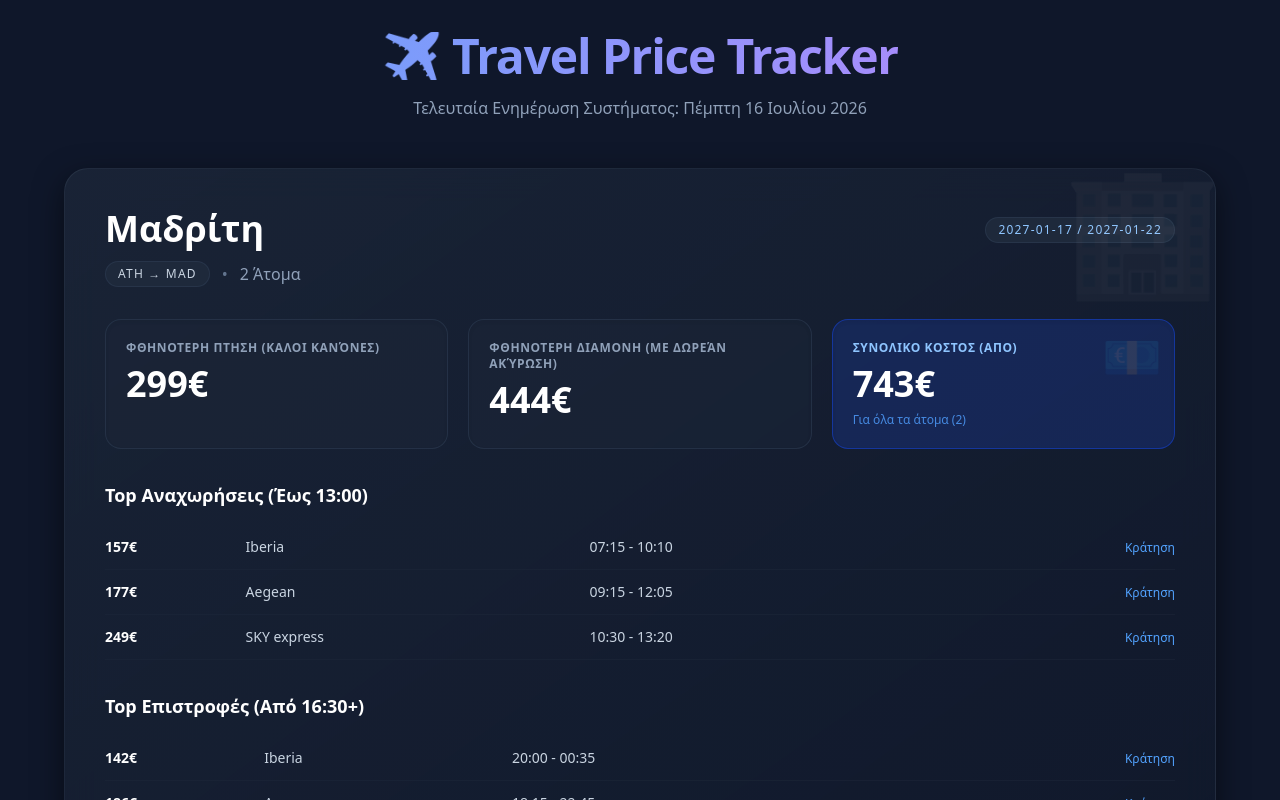
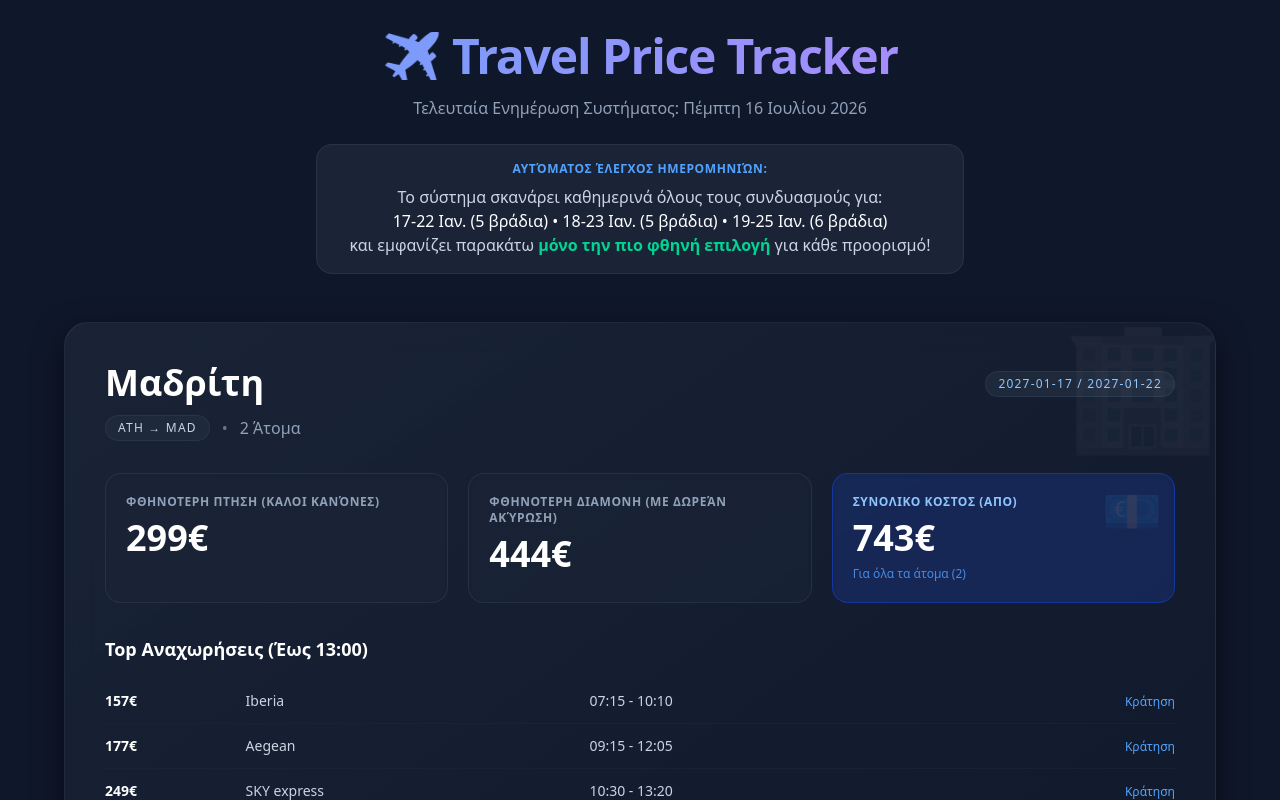
Before and after one commit to pymshadow/travel-tracker, a React (Vite) app in the folder dashboard/: page / in a window 1280 px wide. Shown: the top 800 px of the page. Built offline with nearby package versions, Linux system fonts and the light colour scheme.

Commit message:
Add UI banner with dates being checked

```diff
--- a/dashboard/src/App.jsx
+++ b/dashboard/src/App.jsx
@@ -40,9 +40,15 @@ function App() {
       <div className="max-w-6xl mx-auto">
         <header className="mb-12 text-center">
           <h1 className="text-4xl md:text-5xl font-extrabold mb-4 text-gradient tracking-tight">✈️ Travel Price Tracker</h1>
-          <p className="text-slate-400 font-medium flex justify-center items-center gap-4">
+          <p className="text-slate-400 font-medium flex justify-center items-center gap-4 mb-6">
             Τελευταία Ενημέρωση Συστήματος: {lastUpdate}
           </p>
+          <div className="inline-block bg-slate-800/80 border border-slate-700/50 rounded-2xl p-4 md:px-8 text-sm md:text-base text-slate-300">
+            <span className="font-bold text-blue-400 mb-2 block uppercase tracking-wider text-xs">Αυτόματος Έλεγχος Ημερομηνιών:</span>
+            Το σύστημα σκανάρει καθημερινά όλους τους συνδυασμούς για:<br/>
+            <span className="text-white font-medium">17-22 Ιαν. (5 βράδια) &bull; 18-23 Ιαν. (5 βράδια) &bull; 19-25 Ιαν. (6 βράδια)</span><br/>
+            και εμφανίζει παρακάτω <strong className="text-emerald-400">μόνο την πιο φθηνή επιλογή</strong> για κάθε προορισμό!
+          </div>
         </header>
 
         <div className="space-y-10">
```
